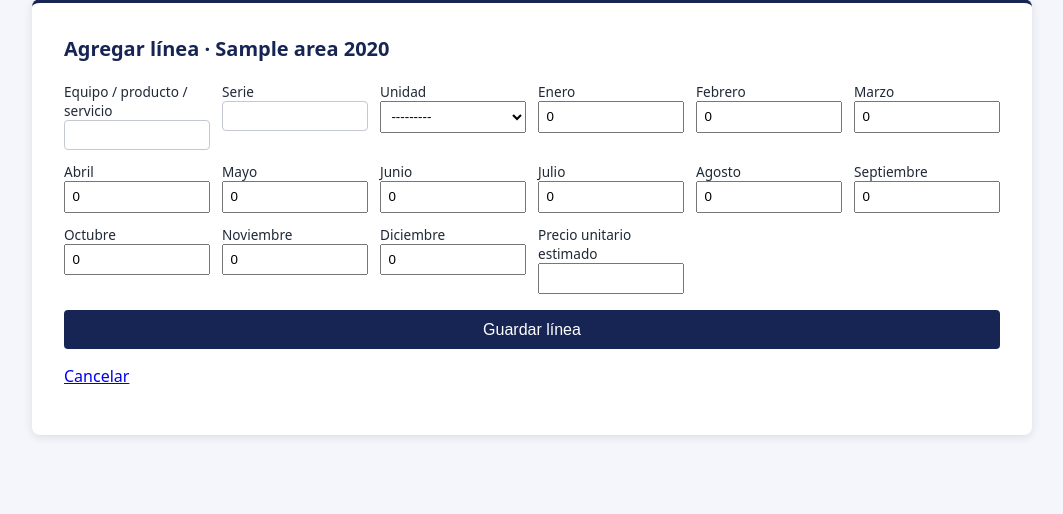
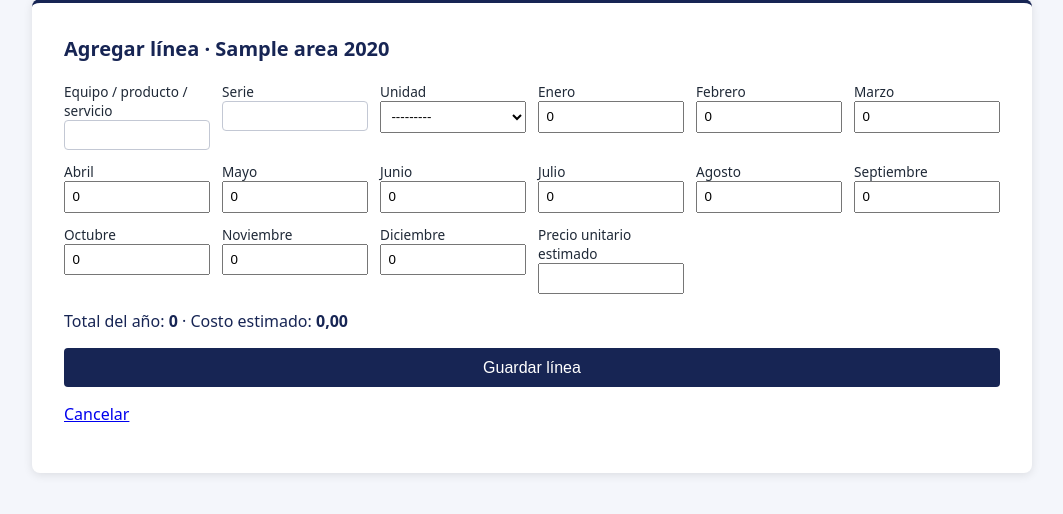
Before and after one commit to ingenierodesarrollo/Gestion_de_suministros, a Django app: page /proyecciones/1/agregar-linea/ in a window 1280 px wide. Shown: the part 33-547 px from the top of the page, without its empty margins (108-1171 px from the left). Run offline with Django 5.2, Linux system fonts and the light colour scheme; a user stored in the database is signed in; tables that the repository leaves empty hold one stand-in row (values such as "Sample post").

Commit message:
Total y costo en vivo en formulario de linea de proyeccion

```diff
--- a/static/css/estilos.css
+++ b/static/css/estilos.css
@@ -100,3 +100,5 @@ aviso.error { border: 1px solid var(--rojo); color: var(--rojo); }
     --delete-button-bg: #991b1b;
     --delete-button-hover-bg: #7f1d1d;
 }
+
+.resumen { color: var(--azul); margin-bottom: 1rem; }
--- /dev/null
+++ b/static/js/linea_form.js
@@ -0,0 +1,19 @@
+// Calcula el total del año y el costo mientras se escribe en el formulario de línea.
+const MESES = ['ene', 'feb', 'mar', 'abr', 'may', 'jun', 'jul', 'ago', 'sep', 'oct', 'nov', 'dic'];
+const campos = MESES.concat(['precio_unitario_est']);
+const formato = new Intl.NumberFormat('es-CO', { minimumFractionDigits: 2, maximumFractionDigits: 2 });
+
+function recalcular() {
+  let total = 0;
+  MESES.forEach(function (mes) {
+    total += parseInt(document.getElementById('id_' + mes).value, 10) || 0;
+  });
+  const precio = parseFloat(document.getElementById('id_precio_unitario_est').value.replace(',', '.')) || 0;
+  document.getElementById('total-anual').textContent = total;
+  document.getElementById('costo-estimado').textContent = formato.format(total * precio);
+}
+
+campos.forEach(function (nombre) {
+  document.getElementById('id_' + nombre).addEventListener('input', recalcular);
+});
+recalcular();  // al abrir, calcula con lo que ya tenga (útil al editar)
--- a/templates/base.html
+++ b/templates/base.html
@@ -11,6 +11,7 @@
 
 <body class="{% block clase_body %}pagina{% endblock %}">
     {% block contenido %}{% endblock %}
+    {% block scripts %}{% endblock %}
 </body>
 
 </html>
--- a/templates/proyecciones/linea_form.html
+++ b/templates/proyecciones/linea_form.html
@@ -1,4 +1,5 @@
 {% extends "base.html" %}
+{% load static %}
 
 {% block titulo %}{{ titulo }} · Gestión de suministros{% endblock %}
 
@@ -12,8 +13,14 @@
           <label>{{ campo.label|capfirst }}{{ campo }}{{ campo.errors }}</label>
         {% endfor %}
       </div>
+      <p class="resumen">Total del año: <strong id="total-anual">0</strong> · Costo
+        estimado: <strong id="costo-estimado">0,00</strong></p>
       <button type="submit">Guardar línea</button>
     </form>
     <p><a href="{% url 'proyecciones:detalle' proyeccion.pk %}">Cancelar</a></p>
   </div>
 {% endblock %}
+
+{% block scripts %}
+  <script src="{% static 'js/linea_form.js' %}"> </script>
+{% endblock %}
```
